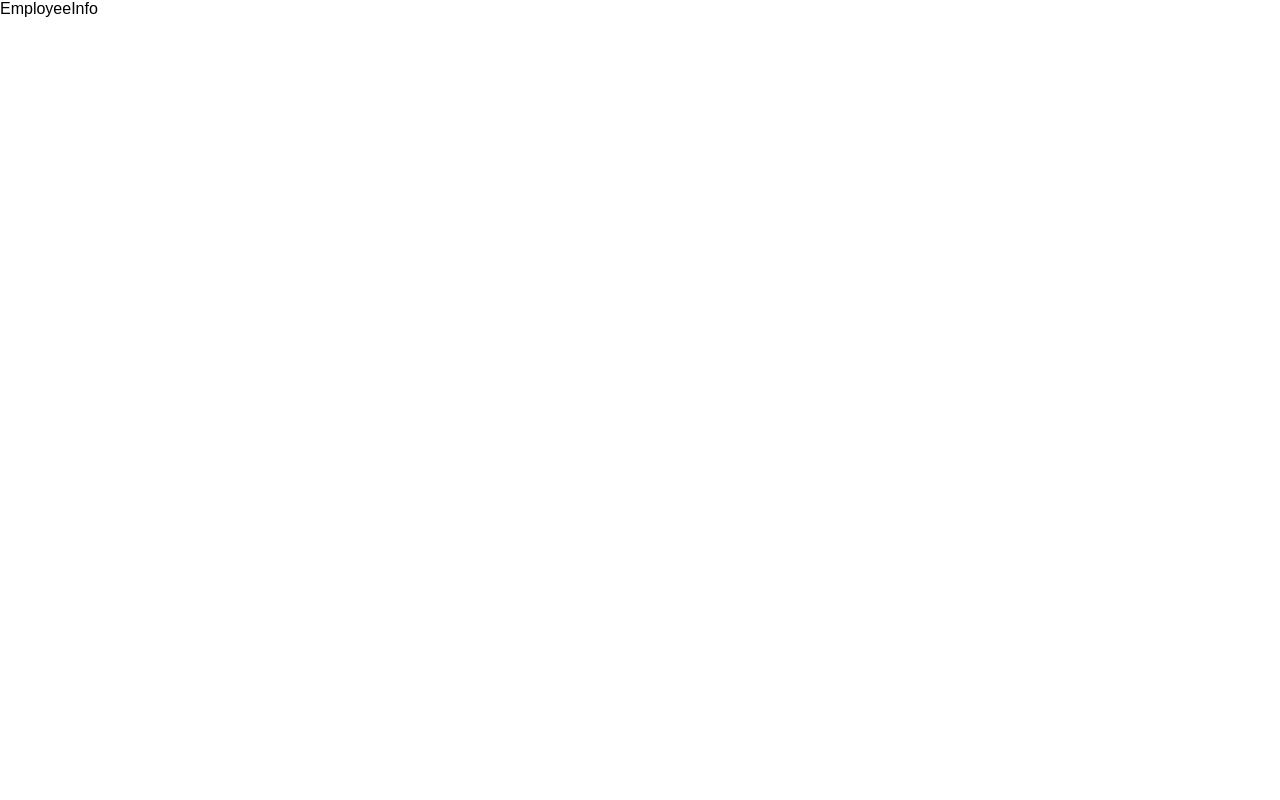
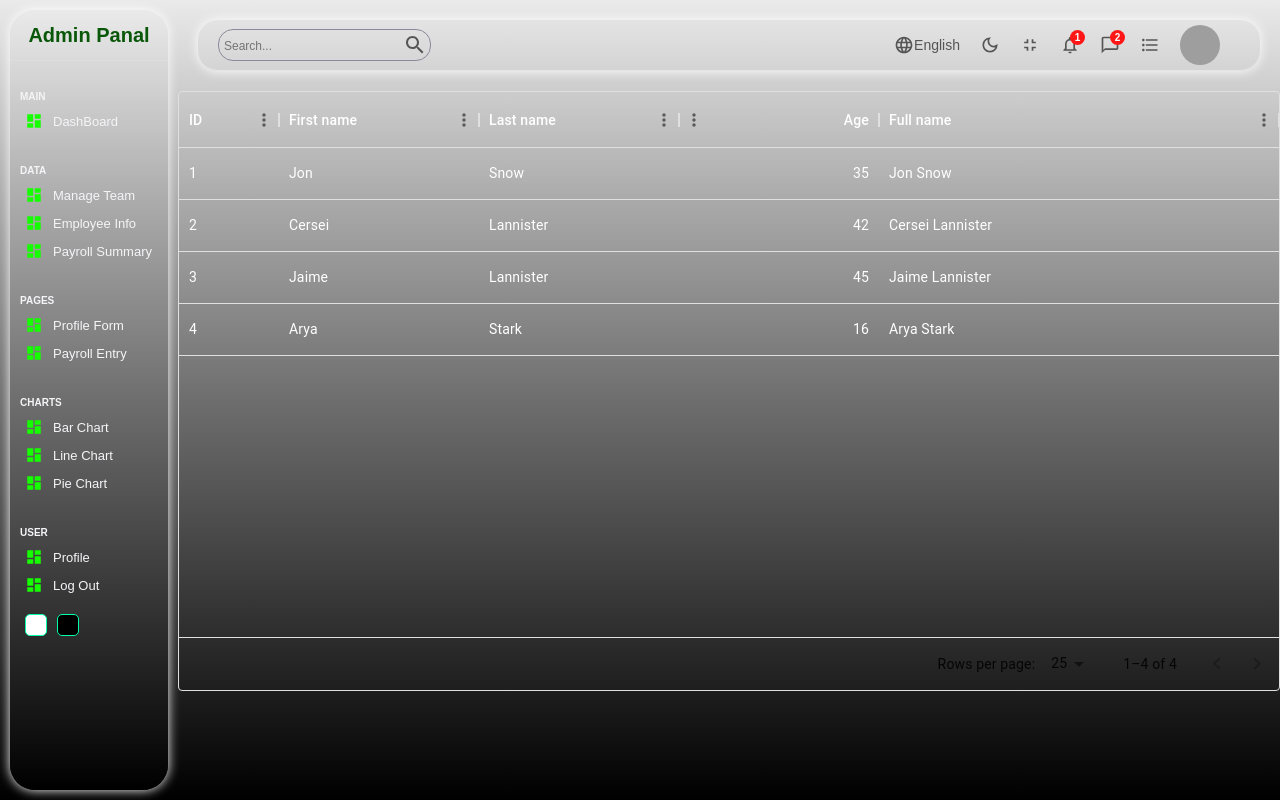
Before and after one commit to NamalTharindu97/Tea-Factory, a React (Create React App) app in the folder frontend/: page /EmployeeAdminPanal/EmployeeInfo in a window 1280 px wide. Built offline with nearby package versions, Linux system fonts and the light colour scheme; grey boxes are pictures that could not be loaded; a web font is replaced by a local one.

Commit message:
add data grid

```diff
--- a/frontend/package.json
+++ b/frontend/package.json
@@ -8,6 +8,7 @@
     "@emotion/styled": "^11.10.8",
     "@mui/icons-material": "^5.11.16",
     "@mui/material": "^5.12.2",
+    "@mui/x-data-grid": "^6.3.0",
     "@testing-library/jest-dom": "^5.16.5",
     "@testing-library/react": "^13.4.0",
     "@testing-library/user-event": "^13.5.0",
--- a/frontend/src/components/EmployeCo/navBar/navbar.scss
+++ b/frontend/src/components/EmployeCo/navBar/navbar.scss
@@ -74,7 +74,7 @@
     .search {
       display: flex;
       align-items: center;
-      border: 1px solid var(--darkBlue);
+      border: 0.5px solid var(--gray);
       padding: 3px;
       border-radius: 15px;
     }
@@ -83,6 +83,8 @@
       border: none;
       outline: none;
       background: transparent; //for background color change according to page background color
+      font-family: var(--thinFont);
+      font-weight: 500;
       &::placeholder {
         font-size: 12px;
       }
--- a/frontend/src/index.css
+++ b/frontend/src/index.css
@@ -89,3 +89,9 @@ body {
   height: 100vh;
   background-image: var(--grayGradient);
 }
+
+.EmployeeInfo {
+  display: flex;
+  height: 100vh;
+  background-image: var(--grayGradient);
+}
--- a/frontend/src/pages/employee/EmployeeInfo/EmployeeInfo.js
+++ b/frontend/src/pages/employee/EmployeeInfo/EmployeeInfo.js
@@ -1,6 +1,46 @@
 import React from "react";
+import { SideBar } from "../../../components/EmployeCo/sidebar/SideBar";
+import { NavBar } from "../../../components/EmployeCo/navBar/NavBar";
+import { DataGrid } from "@mui/x-data-grid";
 import "./employeeInfo.scss";
 
+const columns = [
+  { field: "id", headerName: "ID", width: 100 },
+  { field: "firstName", headerName: "First name", width: 200 },
+  { field: "lastName", headerName: "Last name", width: 200 },
+  {
+    field: "age",
+    headerName: "Age",
+    type: "number",
+    width: 200,
+  },
+  {
+    field: "fullName",
+    headerName: "Full name",
+    description: "This column has a value getter and is not sortable.",
+    sortable: false,
+    width: 400,
+    valueGetter: (params) => `${params.row.firstName || ""} ${params.row.lastName || ""}`,
+  },
+];
+
+const rows = [
+  { id: 1, lastName: "Snow", firstName: "Jon", age: 35 },
+  { id: 2, lastName: "Lannister", firstName: "Cersei", age: 42 },
+  { id: 3, lastName: "Lannister", firstName: "Jaime", age: 45 },
+  { id: 4, lastName: "Stark", firstName: "Arya", age: 16 },
+];
+
 export const EmployeeInfo = () => {
-  return <div>EmployeeInfo</div>;
+  return (
+    <div className="EmployeeInfo">
+      <SideBar />
+      <div className="info-container">
+        <NavBar />
+        <div className="data-grid">
+          <DataGrid rows={rows} columns={columns} paginationModel={{ page: 0, pageSize: 25 }} style={{ color: "white" }} />
+        </div>
+      </div>
+    </div>
+  );
 };
--- a/frontend/src/pages/employee/EmployeeInfo/employeeInfo.scss
+++ b/frontend/src/pages/employee/EmployeeInfo/employeeInfo.scss
@@ -0,0 +1,8 @@
+.info-container {
+  flex: 6;
+  .data-grid {
+    height: 600px;
+    color: white;
+    width: "99%";
+  }
+}
```
Also changed, not shown: 1 other file (tests, documents, lock files or other folders).
